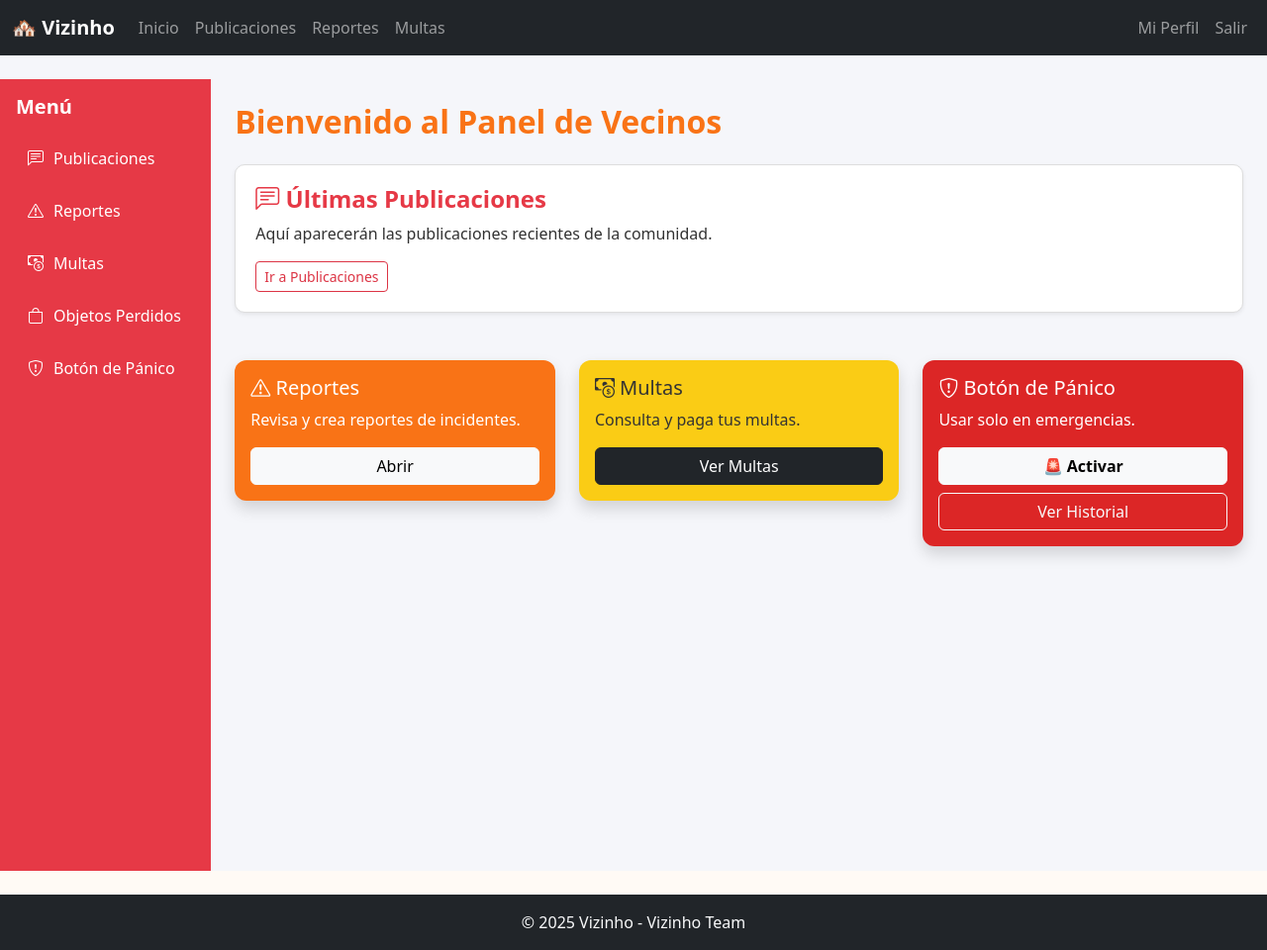
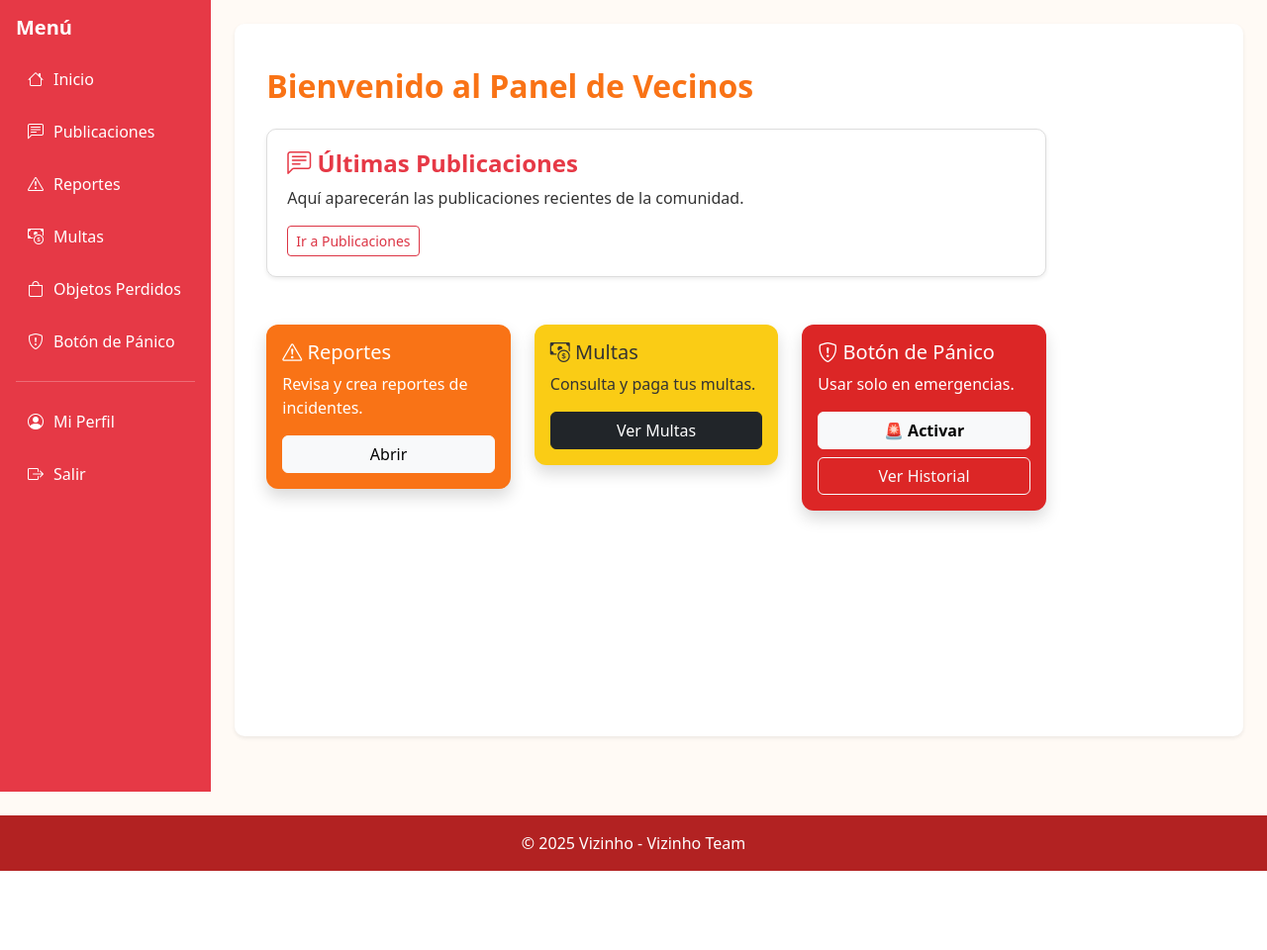
Before and after one commit to Seba-sRod-1808/Vizinho, a Django app: page / in a window 1280 px wide. Shown: the whole page at 99% size. After the commit the page ends 880 px from the top, so only its background shows below. Run offline with Django 5.2, Linux system fonts and the light colour scheme; the visitor is signed in with stand-in values (Sample User, id 1).

Commit message:
Actualizacion de dashboard

```diff
--- a/core/templates/base.html
+++ b/core/templates/base.html
@@ -5,44 +5,63 @@
   <meta charset="UTF-8">
   <title>{% block title %}Vizinho{% endblock %}</title>
   <link href="https://cdn.jsdelivr.net/npm/bootstrap@5.3.0/dist/css/bootstrap.min.css" rel="stylesheet">
+  <link href="https://cdn.jsdelivr.net/npm/bootstrap-icons/font/bootstrap-icons.css" rel="stylesheet">
+  <style>
+    body { background-color: #f5f6fa; color: #333; }
+    .sidebar { min-height: 100vh; background-color: #ff6600; color: white; }
+    .sidebar h5 { color: #fff; }
+    .sidebar a {
+      text-decoration: none;
+      display: flex;
+      align-items: center;
+      gap: 10px;
+      padding: 12px;
+      color: white;
+      border-radius: 6px;
+      margin-bottom: 5px;
+      font-size: 1rem;
+      transition: background-color 0.2s ease;
+    }
+    .sidebar a:hover { background-color: #e65c00; }
+    .content-area { background-color: #fff; border-radius: 10px; padding: 20px; min-height: 90vh; }
+    footer { background-color: #b22222; color: white; }
+  </style>
   {% block extra_head %}{% endblock %}
 </head>
 <body>
+  <div class="container-fluid">
+    <div class="row">
+      <!-- Sidebar -->
+      <div class="col-md-3 col-lg-2 sidebar p-3">
+        <h5 class="fw-bold mb-3">Menú</h5>
+        <a href="{% url 'dashboard' %}"><i class="bi bi-house"></i> Inicio</a>
+        <a href="{% url 'lista_publicaciones' %}"><i class="bi bi-chat-left-text"></i> Publicaciones</a>
+        <a href="{% url 'lista_reportes' %}"><i class="bi bi-exclamation-triangle"></i> Reportes</a>
+        <a href="{% url 'lista_multas' %}"><i class="bi bi-cash-coin"></i> Multas</a>
+        <a href="#"><i class="bi bi-bag"></i> Objetos Perdidos</a>
+        <a href="#"><i class="bi bi-shield-exclamation"></i> Botón de Pánico</a>
 
-  <!-- NAVBAR GLOBAL -->
-  <nav class="navbar navbar-expand-lg navbar-dark bg-dark">
-    <div class="container-fluid">
-      <a class="navbar-brand fw-bold" href="{% url 'dashboard' %}">🏘️ Vizinho</a>
-      <button class="navbar-toggler" type="button" data-bs-toggle="collapse" data-bs-target="#navbarNav">
-        <span class="navbar-toggler-icon"></span>
-      </button>
-      <div class="collapse navbar-collapse" id="navbarNav">
-        <ul class="navbar-nav me-auto">
-          <li class="nav-item"><a class="nav-link" href="{% url 'dashboard' %}">Inicio</a></li>
-          <li class="nav-item"><a class="nav-link" href="{% url 'lista_publicaciones' %}">Publicaciones</a></li>
-          <li class="nav-item"><a class="nav-link" href="{% url 'lista_reportes' %}">Reportes</a></li>
-          <li class="nav-item"><a class="nav-link" href="{% url 'lista_multas' %}">Multas</a></li>
-        </ul>
-        <ul class="navbar-nav">
-          {% if user.is_authenticated %}
-            <li class="nav-item"><a class="nav-link" href="{% url 'ver_perfil' %}">Mi Perfil</a></li>
-            <li class="nav-item"><a class="nav-link" href="{% url 'logout' %}">Salir</a></li>
-          {% else %}
-            <li class="nav-item"><a class="nav-link" href="{% url 'login' %}">Iniciar sesión</a></li>
-          {% endif %}
-        </ul>
+        <hr>
+        {% if user.is_authenticated %}
+          <a href="{% url 'ver_perfil' %}"><i class="bi bi-person-circle"></i> Mi Perfil</a>
+          <a href="{% url 'logout' %}"><i class="bi bi-box-arrow-right"></i> Salir</a>
+        {% else %}
+          <a href="{% url 'login' %}"><i class="bi bi-box-arrow-in-right"></i> Iniciar sesión</a>
+        {% endif %}
       </div>
+
+      <!-- Contenido -->
+      <main class="col-md-9 col-lg-10 p-4">
+        <div class="content-area shadow-sm">
+          {% block content %}{% endblock %}
+        </div>
+      </main>
     </div>
-  </nav>
-
-  <!-- CONTENIDO -->
-  <main class="container-fluid pt-4" style="background-color:#f5f6fa;">
-    {% block content %}{% endblock %}
-  </main>
+  </div>
 
   <!-- FOOTER -->
-  <footer class="bg-dark text-light text-center py-3 mt-4">
-    <p class="mb-0">© 2025 Vizinho - Vizinho Team</p>
+  <footer class="text-center py-3 mt-4">
+    <p class="mb-0">© 2025 Vizinho - Vizinho Team </p>
   </footer>
 
   <script src="https://cdn.jsdelivr.net/npm/bootstrap@5.3.0/dist/js/bootstrap.bundle.min.js"></script>
--- a/core/templates/dashboard.html
+++ b/core/templates/dashboard.html
@@ -28,15 +28,6 @@
 
 {% block content %}
 <div class="row">
-  <!-- Sidebar -->
-  <div class="col-md-3 col-lg-2 sidebar p-3">
-    <h5 class="fw-bold mb-3">Menú</h5>
-    <a href="{% url 'lista_publicaciones' %}"><i class="bi bi-chat-left-text"></i> Publicaciones</a>
-    <a href="{% url 'lista_reportes' %}"><i class="bi bi-exclamation-triangle"></i> Reportes</a>
-    <a href="{% url 'lista_multas' %}"><i class="bi bi-cash-coin"></i> Multas</a>
-    <a href="#"><i class="bi bi-bag"></i> Objetos Perdidos</a>
-    <a href="#"><i class="bi bi-shield-exclamation"></i> Botón de Pánico</a>
-  </div>
 
   <!-- Contenido principal -->
   <div class="col-md-9 col-lg-10 p-4">
```
